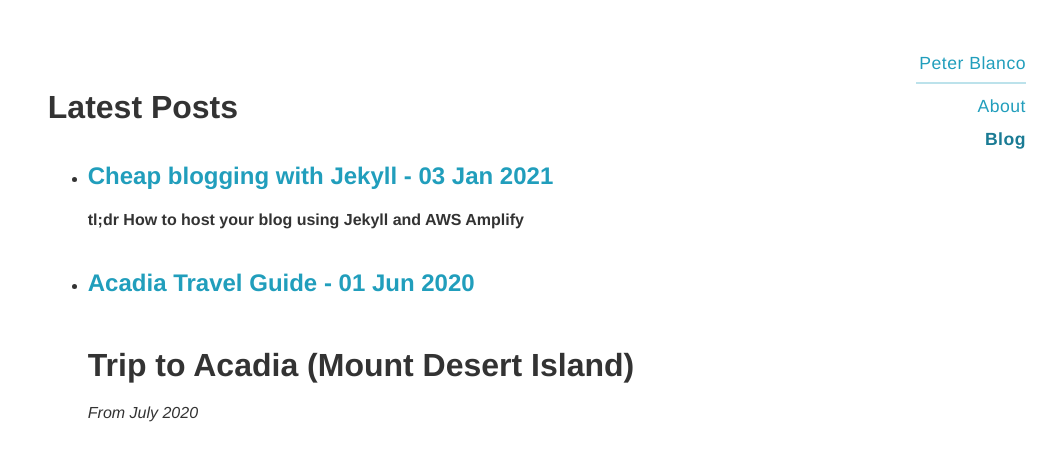
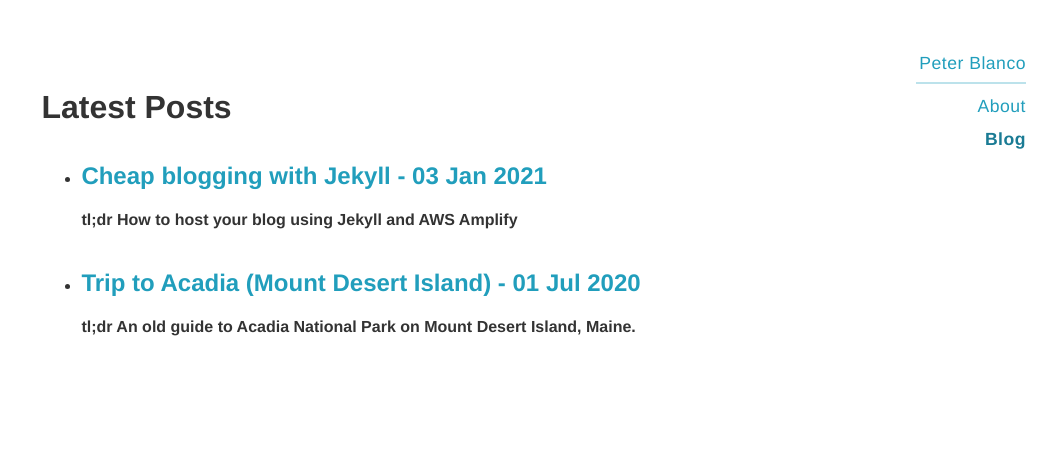
Before and after one commit to PBlanco/pblanco.github.io, a Jekyll site: the page built from blog.html, in a window 1280 px wide. Shown: the top 461 px of the page, without its empty margins (234-1280 px from the left). Built offline with Jekyll 4.4.1, drawn with Linux system fonts in a browser that asks for light colours.

Commit message:
Fix styling

```diff
--- a/_posts/2020-06-01-acadia-travel-guide.md
+++ b/_posts/2020-07-01-acadia-travel-guide.markdown
@@ -1,5 +1,11 @@
-# Trip to Acadia (Mount Desert Island)
-*From July 2020*
+---
+layout: post
+title:  "Trip to Acadia (Mount Desert Island)"
+date:   2020-07-01 00:00:00 -0500
+---
+**tl;dr An old guide to Acadia National Park on Mount Desert Island, Maine.**
+
+![Acadia view from hike](/assets/images/acadia-web.jpeg){: width="90%"}
 
 ## Travel Up from New York City
 - **Lunch in Portland, Maine**: Stop at *Duckfat* for incredible poutine.
```
Also changed, not shown: assets/images/acadia-web.jpeg (added).
